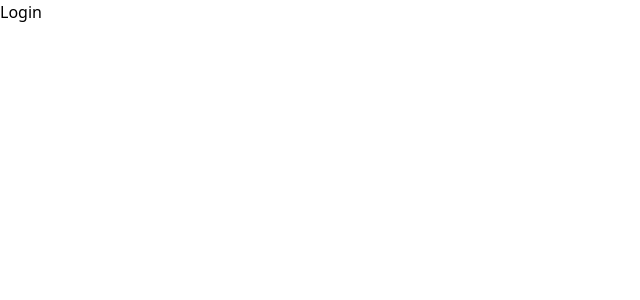
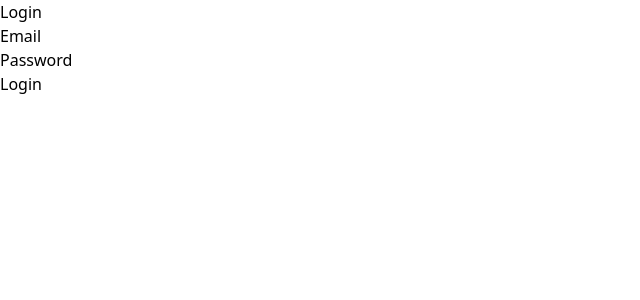
Before and after one commit to TEAM-YOOKE/dotlist, a React (Vite) app: page / in a window 1280 px wide. Shown: the top 300 px of the page, without its empty margins (0-640 px from the left). Built offline with nearby package versions, Linux system fonts and the light colour scheme.

Commit message:
Start login page

```diff
--- a/src/pages/login/index.jsx
+++ b/src/pages/login/index.jsx
@@ -1,9 +1,48 @@
-import React from 'react'
+import { useState } from 'react';
 
 const Login = () => {
+  const [email, setEmail] = useState('');
+  const [password, setPassword] = useState('');
+  const [error, setError] = useState('');
+
+  const handleSubmit = (e) => {
+    e.preventDefault();
+    if (!email || !password) {
+      setError('Please fill in all fields.');
+    } else {
+      setError('');
+      // Proceed with authentication or form submission logic here
+      console.log('Form Submitted:', { email, password });
+    }
+  };
+
   return (
-    <div>Login</div>
-  )
-}
+    <div className="login-container">
+      <h2>Login</h2>
+      {error && <p className="error">{error}</p>}
+      <form onSubmit={handleSubmit}>
+        <div>
+          <label>Email</label>
+          <input
+            type="email"
+            value={email}
+            onChange={(e) => setEmail(e.target.value)}
+            required
+          />
+        </div>
+        <div>
+          <label>Password</label>
+          <input
+            type="password"
+            value={password}
+            onChange={(e) => setPassword(e.target.value)}
+            required
+          />
+        </div>
+        <button type="submit">Login</button>
+      </form>
+    </div>
+  );
+};
 
 export default Login
```
